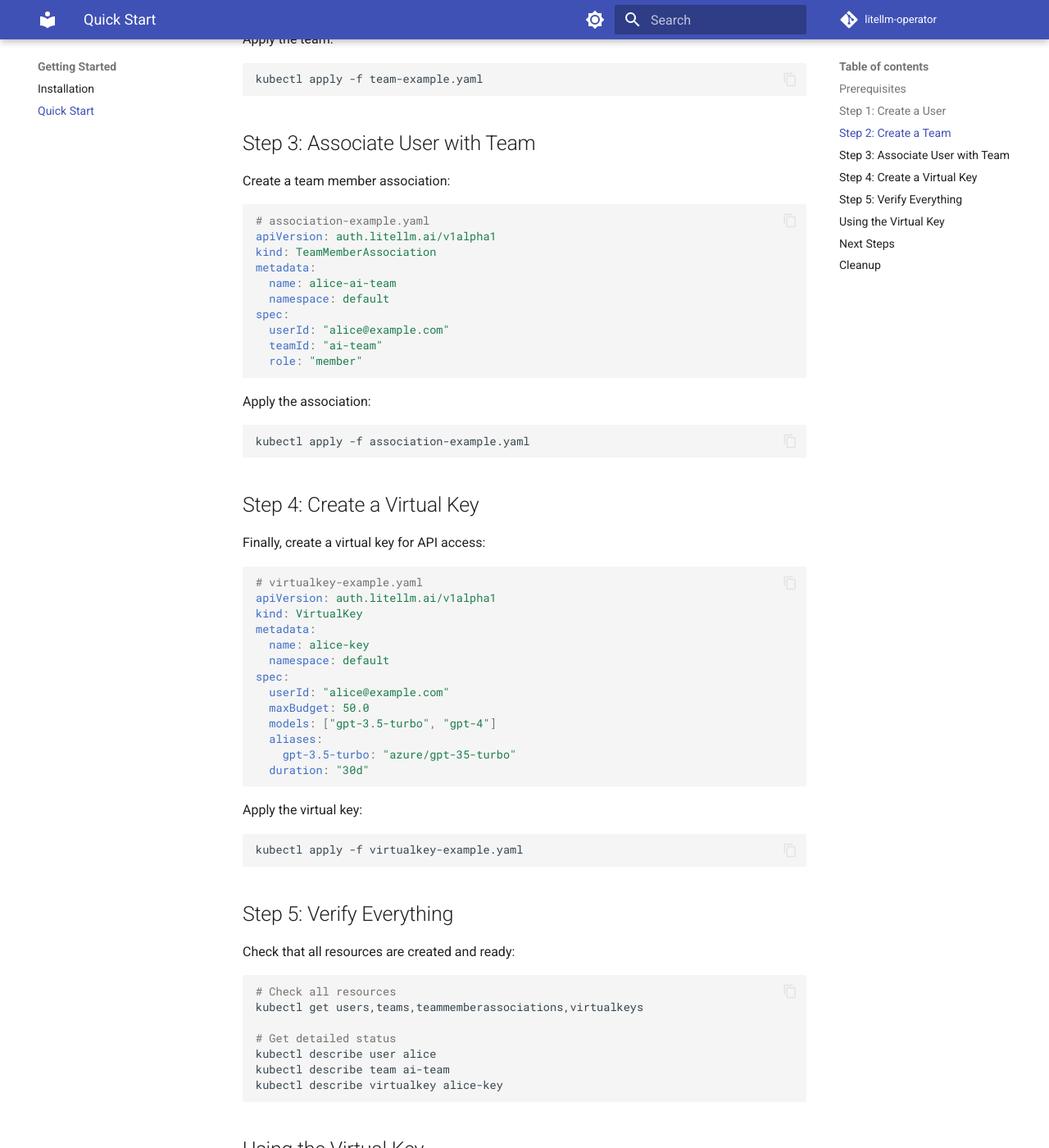
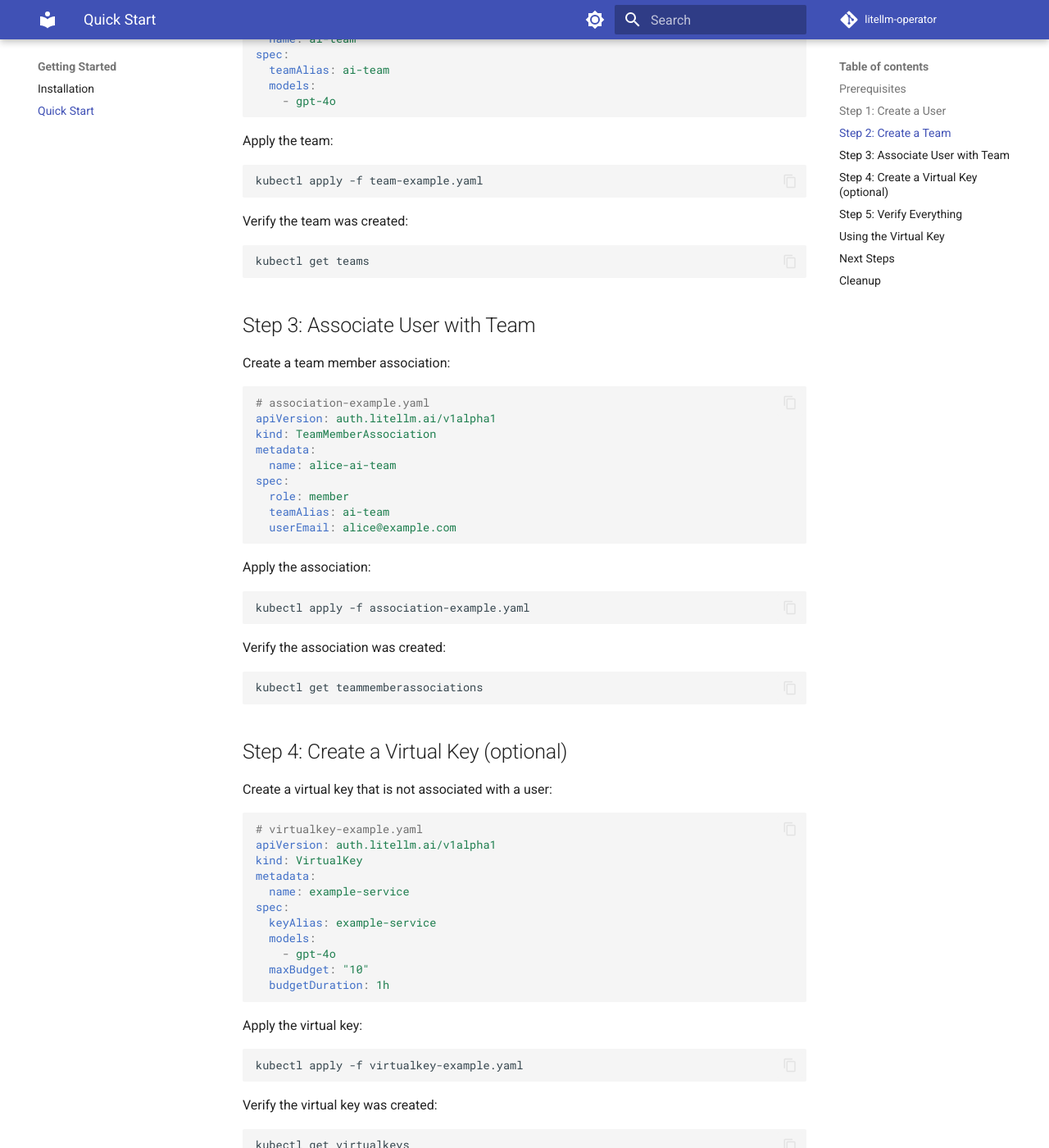
Before and after one commit to vitaliytv/litellm-operator, an MkDocs documentation site: the page built from docs/getting-started/quickstart.md, in a window 1280 px wide and 1400 px high, scrolled down 1320 px. Shown: the whole window at 82% size. Built offline with MkDocs 1.6.1 and Material for MkDocs 9.7.7, drawn with Linux system fonts in a browser that asks for light colours; comment, search, counter and statistics services are not loaded; some of the changed text lies outside the part shown.

Commit message:
* Fix up Getting Started section * Use Release.Namespace in helm chart

````diff
--- a/docs/getting-started/quickstart.md
+++ b/docs/getting-started/quickstart.md
@@ -12,17 +12,24 @@ This guide will walk you through creating your first LiteLLM resources using the
 
 First, let's create a user resource:
 
+!!! note Creating a user will automatically create a virtual key for the user unless `autoCreateKey` is set to `false`.
+
 ```yaml
 # user-example.yaml
 apiVersion: auth.litellm.ai/v1alpha1
 kind: User
 metadata:
   name: alice
-  namespace: default
 spec:
-  userId: "alice@example.com"
-  userRole: "user"
-  maxBudget: 100.0
+  userEmail: alice@example.com
+  userAlias: alice
+  userRole: customer
+  keyAlias: alice-key
+  autoCreateKey: true
+  models:
+    - gpt-4o
+  maxBudget: "10"
+  budgetDuration: 1h
 ```
 
 Apply the user:
@@ -47,18 +54,22 @@ apiVersion: auth.litellm.ai/v1alpha1
 kind: Team
 metadata:
   name: ai-team
-  namespace: default
 spec:
-  teamId: "ai-team"
-  maxBudget: 500.0
-  tpmLimit: 1000
-  rpmLimit: 100
+  teamAlias: ai-team
+  models:
+    - gpt-4o
 ```
 
 Apply the team:
 
 ```bash
 kubectl apply -f team-example.yaml
+```
+
+Verify the team was created:
+
+```bash
+kubectl get teams
 ```
 
 ## Step 3: Associate User with Team
@@ -71,11 +82,10 @@ apiVersion: auth.litellm.ai/v1alpha1
 kind: TeamMemberAssociation
 metadata:
   name: alice-ai-team
-  namespace: default
 spec:
-  userId: "alice@example.com"
-  teamId: "ai-team"
-  role: "member"
+  role: member
+  teamAlias: ai-team
+  userEmail: alice@example.com
 ```
 
 Apply the association:
@@ -84,30 +94,40 @@ Apply the association:
 kubectl apply -f association-example.yaml
 ```
 
-## Step 4: Create a Virtual Key
+Verify the association was created:
 
-Finally, create a virtual key for API access:
+```bash
+kubectl get teammemberassociations
+```
+
+## Step 4: Create a Virtual Key (optional)
+
+Create a virtual key that is not associated with a user:
 
 ```yaml
 # virtualkey-example.yaml
 apiVersion: auth.litellm.ai/v1alpha1
 kind: VirtualKey
 metadata:
-  name: alice-key
-  namespace: default
+  name: example-service
 spec:
-  userId: "alice@example.com"
-  maxBudget: 50.0
-  models: ["gpt-3.5-turbo", "gpt-4"]
-  aliases:
-    gpt-3.5-turbo: "azure/gpt-35-turbo"
-  duration: "30d"
+  keyAlias: example-service
+  models:
+    - gpt-4o
+  maxBudget: "10"
+  budgetDuration: 1h
 ```
 
 Apply the virtual key:
 
 ```bash
 kubectl apply -f virtualkey-example.yaml
+```
+
+Verify the virtual key was created:
+
+```bash
+kubectl get virtualkeys
 ```
 
 ## Step 5: Verify Everything
@@ -121,7 +141,7 @@ kubectl get users,teams,teammemberassociations,virtualkeys
 # Get detailed status
 kubectl describe user alice
 kubectl describe team ai-team
-kubectl describe virtualkey alice-key
+kubectl describe virtualkey example-service
 ```
 
 ## Using the Virtual Key
@@ -157,7 +177,7 @@ curl -X POST "http://your-litellm-endpoint/chat/completions" \
 To remove the resources created in this guide:
 
 ```bash
-kubectl delete virtualkey alice-key
+kubectl delete virtualkey example-service
 kubectl delete teammemberassociation alice-ai-team
 kubectl delete team ai-team
 kubectl delete user alice
````
Also changed, not shown: docs/README.md (+10 -3 lines), docs/getting-started/installation.md (+9 -36 lines), docs/index.md (+10 -7 lines), 13 other files.
